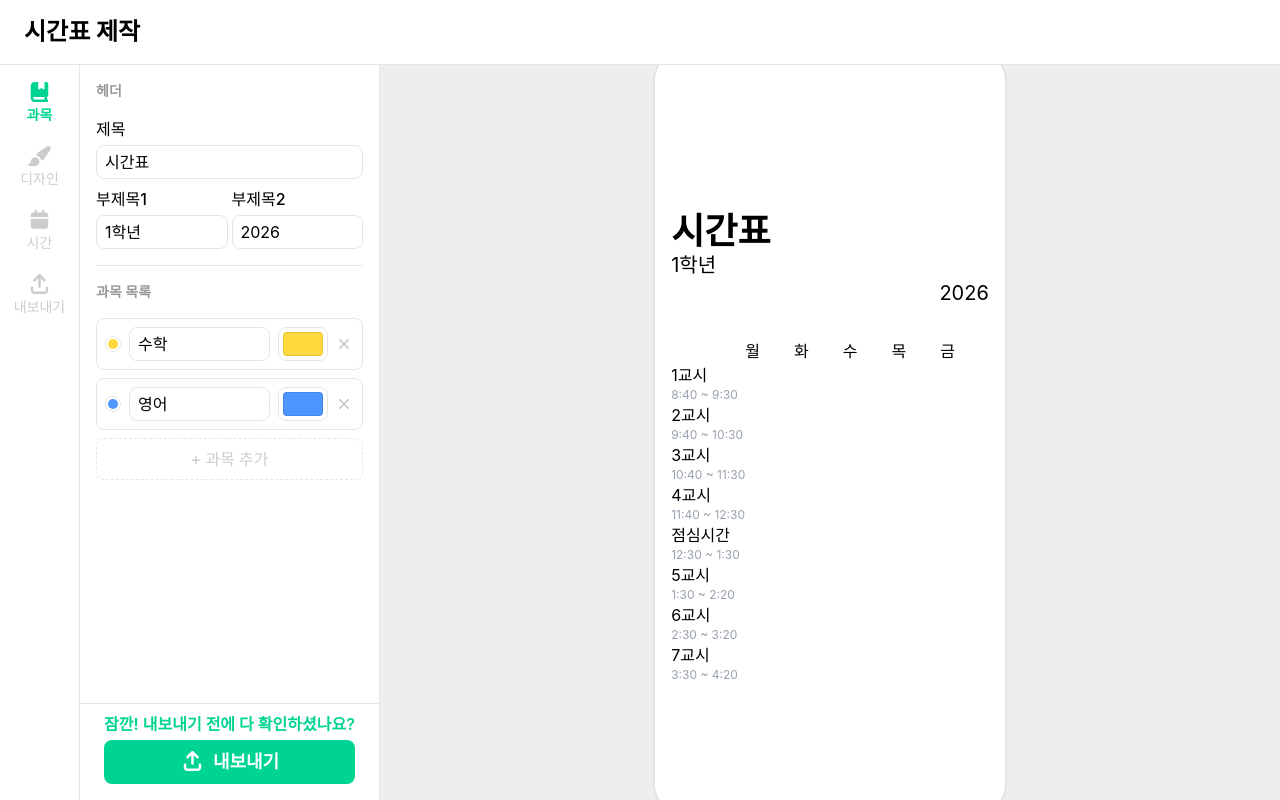
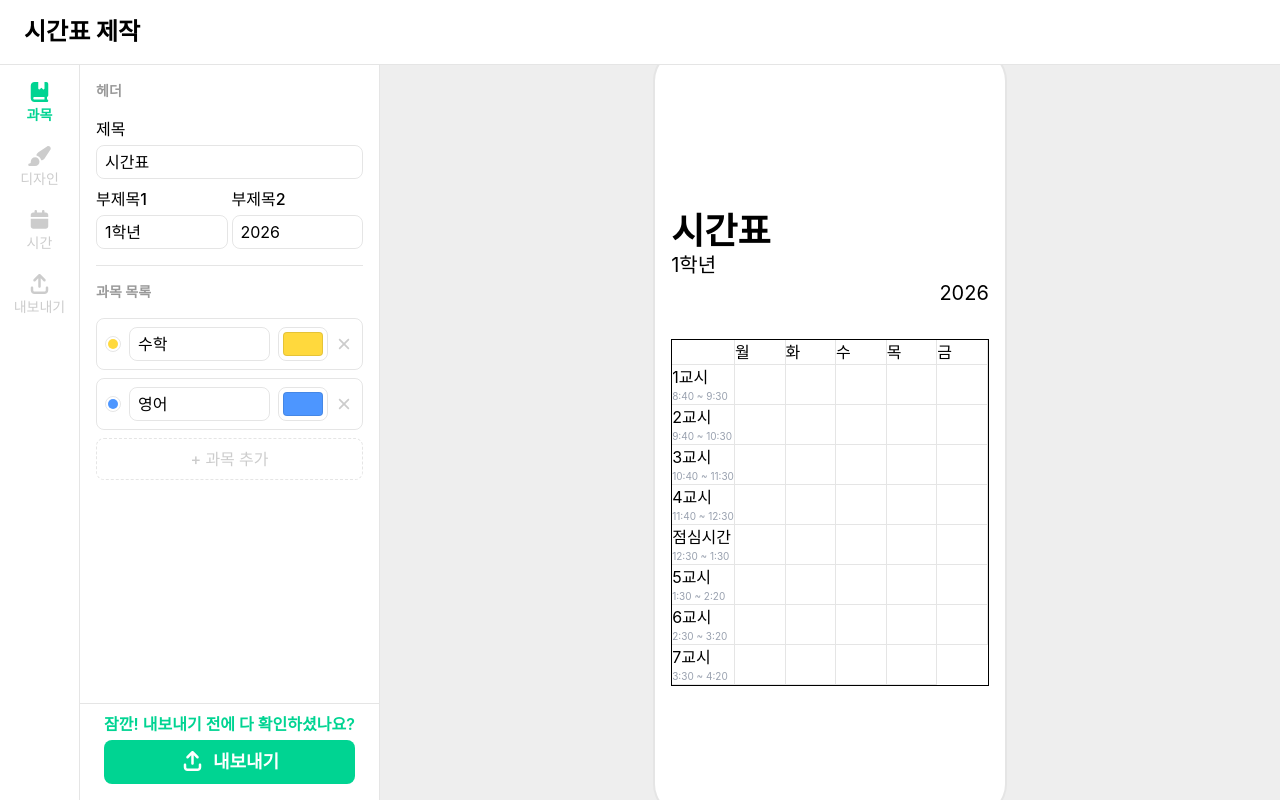
Before and after one commit to siwon-lab/timetable-wallpaper, a React (Vite) app: page / in a window 1280 px wide. Built offline with nearby package versions, Linux system fonts and the light colour scheme.

Commit message:
wip: add dialog

```diff
--- a/src/components/TimetablePreview.tsx
+++ b/src/components/TimetablePreview.tsx
@@ -1,5 +1,7 @@
 import { useSelector } from 'react-redux';
 import type { RootState } from '../../store';
+import { Fragment } from 'react/jsx-runtime';
+import { useState } from 'react';
 
 export default function TimetablePreview() {
    const title = useSelector((state: RootState) => state.timetable.title);
@@ -15,6 +17,12 @@ export default function TimetablePreview() {
    const bgColor = useSelector((state: RootState) => state.timetable.bgColor);
    const days = useSelector((state: RootState) => state.days);
    const periods = useSelector((state: RootState) => state.periods);
+
+   const [selectedCell, setSelectedCell] = useState<{
+      periodId: number;
+      day: string;
+   } | null>(null);
+   const [isDialogOpen, setIsDialogOpen] = useState(false);
    return (
       <div className="flex flex-1 items-center justify-center bg-[#eee]">
          <div
@@ -25,7 +33,7 @@ export default function TimetablePreview() {
             <p className="text-xl">{subtitle1}</p>
             <p className="mb-8 ml-auto text-xl">{subtitle2}</p>
             <div
-               className="grid"
+               className="grid divide-x divide-y divide-black/10 border"
                style={{
                   gridTemplateColumns: `auto repeat(${days.filter((d) => d.enabled).length}, minmax(0, 1fr))`,
                }}
@@ -34,23 +42,62 @@ export default function TimetablePreview() {
                {days
                   .filter((d) => d.enabled)
                   .map((d) => (
-                     <div>{d.day}</div>
+                     <div key={d.day}>{d.day}</div>
                   ))}
                {periods.map((p) => (
-                  <>
+                  <Fragment key={p.id}>
                      <div>
                         <p>{p.name}</p>
-                        <p className='text-xs text-gray-400'>{p.time}</p>
+                        <p className="text-[10px] text-gray-400">{p.time}</p>
                      </div>
-                     {Array.from({
-                        length: days.filter((d) => d.enabled).length,
-                     }).map(() => (
-                        <div></div>
-                     ))}
-                  </>
+                     {days
+                        .filter((d) => d.enabled)
+                        .map((d, i) => (
+                           <button
+                              key={i}
+                              className="cursor-pointer transition-colors hover:bg-black/10"
+                              onClick={() => {
+                                 setSelectedCell({
+                                    periodId: p.id,
+                                    day: d.day,
+                                 });
+                                 setIsDialogOpen(true);
+                              }}
+                           ></button>
+                        ))}
+                  </Fragment>
                ))}
             </div>
          </div>
+         {isDialogOpen && (
+            <div
+               className="fixed inset-0 flex items-center justify-center bg-black/20"
+               onClick={() => {
+                  setIsDialogOpen(false);
+               }}
+            >
+               <div
+                  className="w-80 rounded-lg bg-white p-6"
+                  onClick={(e) => e.stopPropagation()}
+               >
+                  <p className="text-xl font-semibold">
+                     {selectedCell?.day}{' '}
+                     {
+                        periods.find((p) => p.id === selectedCell?.periodId)
+                           ?.name
+                     }{' '}
+                     편집
+                  </p>
+                  <p className="mb-4 text-sm font-semibold text-black/40">
+                     과목 선택
+                  </p>
+                  {/* <p className="mb-4 text-sm font-semibold text-black/40">
+                     부가 사항(강의실, 선생님 등)
+                  </p> */}
+
+               </div>
+            </div>
+         )}
       </div>
    );
 }
--- a/store.ts
+++ b/store.ts
@@ -3,6 +3,13 @@ import {
    createSlice,
    type PayloadAction,
 } from '@reduxjs/toolkit';
+
+export interface Class {
+   id: number;
+   periodId: number;
+   day: string;
+   subjectId: number;
+}
 
 const timetable = createSlice({
    name: 'timetable',
@@ -12,6 +19,7 @@ const timetable = createSlice({
       subtitle2: '2026',
       bgColor: '#ffffff',
       textColor: '#000000',
+      classes: [] as Class[],
    },
    reducers: {
       setTitle: (state, action: PayloadAction<string>) => {
@@ -28,6 +36,15 @@ const timetable = createSlice({
       },
       setTextColor: (state, action: PayloadAction<string>) => {
          state.textColor = action.payload;
+      },
+      setClass: (state, action: PayloadAction<Class>) => {
+         const idx = state.classes.findIndex(
+            (c) =>
+               c.periodId === action.payload.periodId &&
+               c.day === action.payload.day,
+         );
+         if (idx !== -1) state.classes[idx] = action.payload;
+         else state.classes.push({ ...action.payload, id: Date.now() });
       },
    },
 });
```
